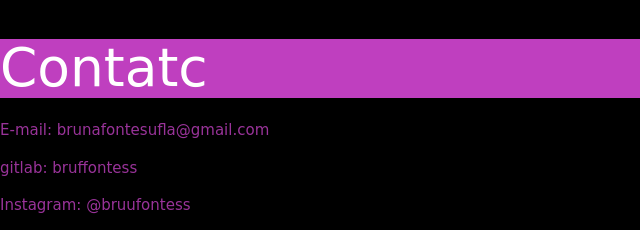
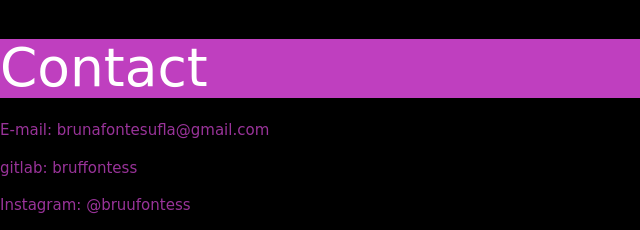
Before and after one commit to bruffontess/bruffontess.github.io, a plain HTML site: page index.html in a window 1280 px wide. Shown: the part 710-940 px from the top of the page, 0-640 px from the left. Drawn offline with Linux system fonts and the light colour scheme.

Commit message:
Learning

```diff
--- a/index.html
+++ b/index.html
@@ -104,7 +104,7 @@ p {
 
  <i class="large material-icons">feedback</i>
  </div>
- <h2 id="icone" class="contat">Contatc</h2>
+ <h2 id="icone" class="contat">Contact</h2>
  <p>E-mail: brunafontesufla@gmail.com</p>
  <p>gitlab: bruffontess</p>
  <p>Instagram: @bruufontess</p>
```
